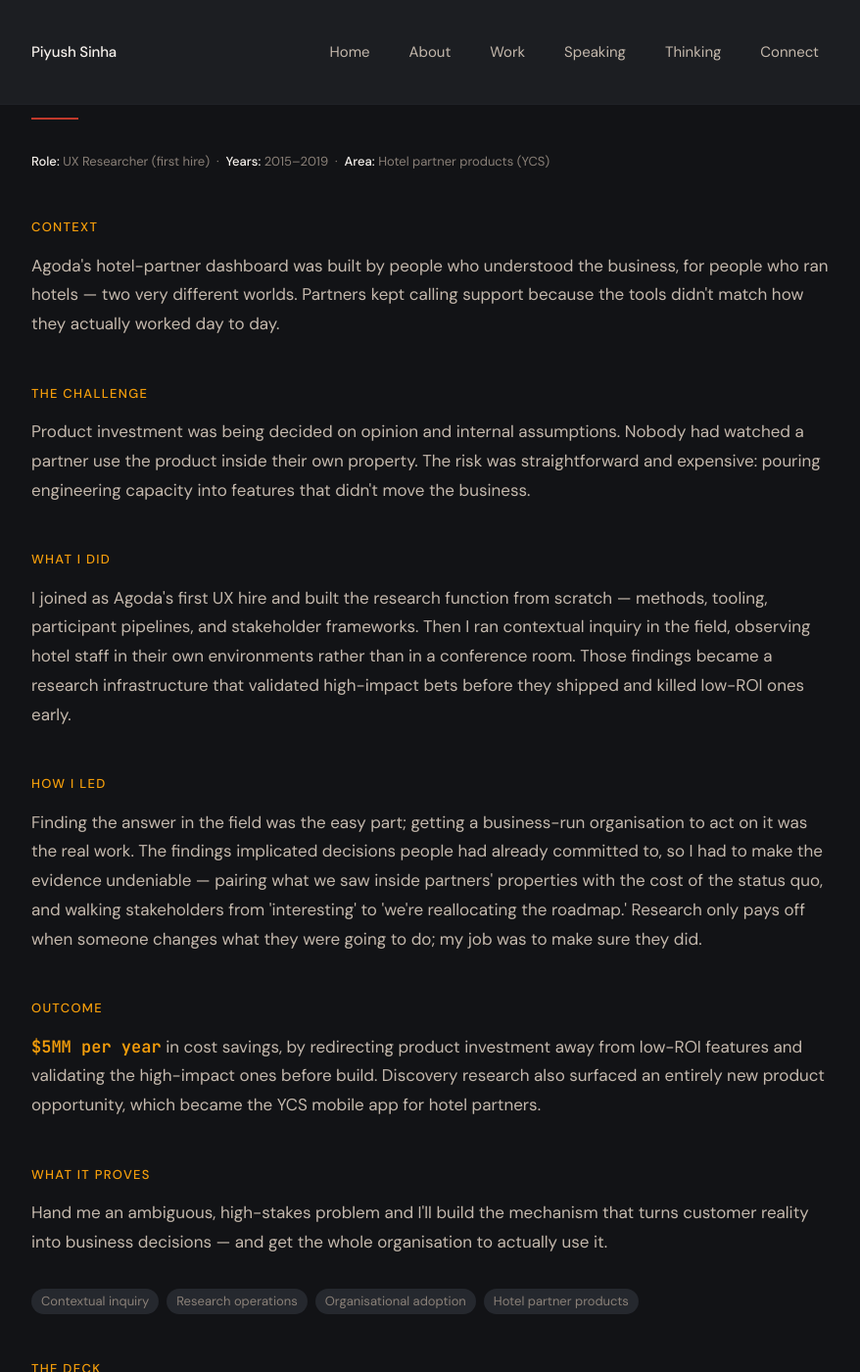
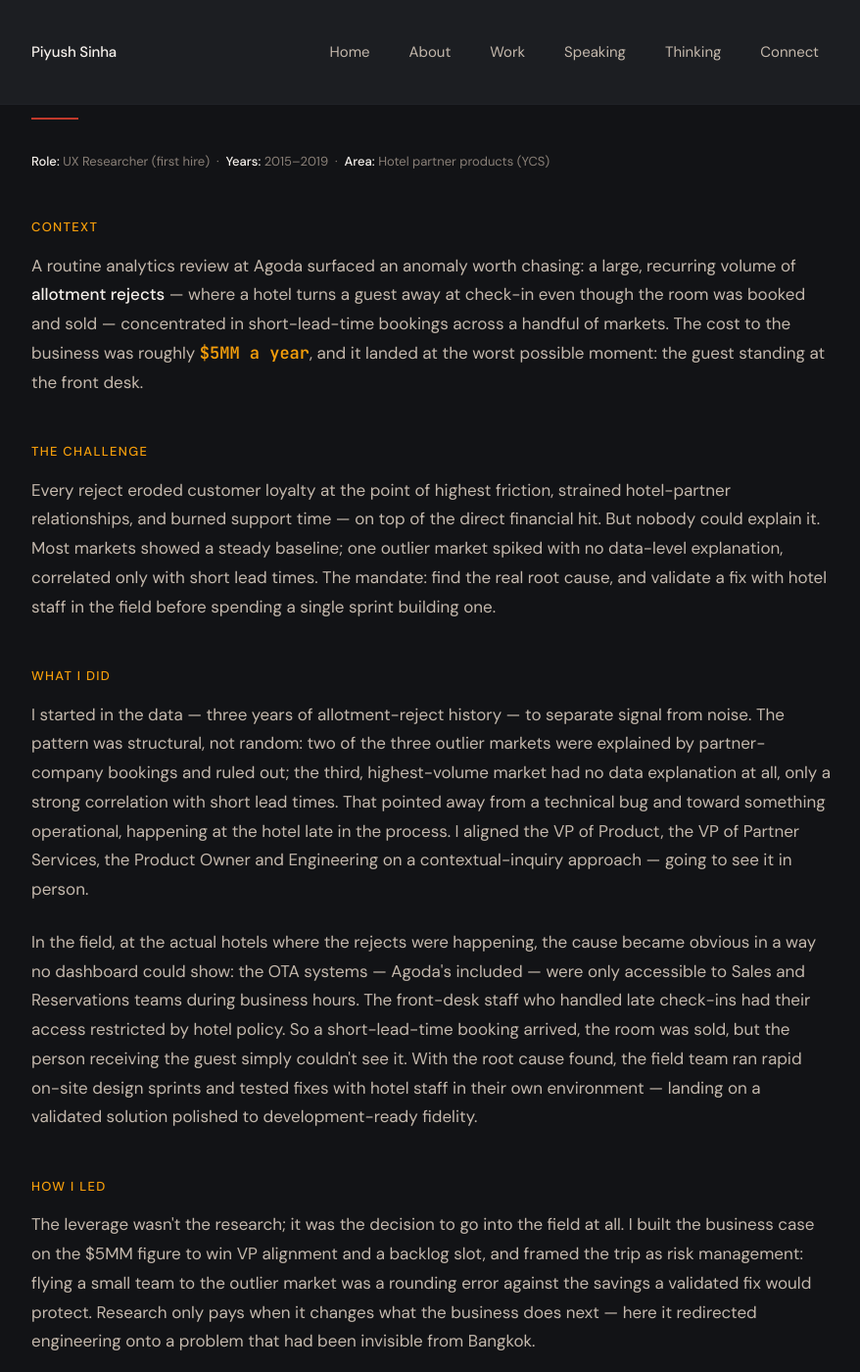
Before and after one commit to piyushsinha/piyushsinha.github.io, a Jekyll site: the page built from work/agoda-the-5mm-question.html, in a window 1280 px wide and 1400 px high, scrolled down 298 px. Shown: the whole window at 98% size, without its empty margins (198-1076 px from the left). Built offline with Jekyll 4.4.1, drawn with Linux system fonts in a browser that asks for light colours; some of the changed text lies outside the part shown.

Commit message:
Rewrite Agoda $5MM page to the real story

```diff
--- a/work/agoda-the-5mm-question.html
+++ b/work/agoda-the-5mm-question.html
@@ -2,7 +2,7 @@
 layout: default
 title: "The $5MM Question Nobody Was Asking — Agoda | Piyush Sinha"
 permalink: /work/agoda-the-5mm-question/
-description: "How building Agoda's UX research function from scratch surfaced $5MM a year in savings — by observing hotel partners in their own properties rather than guessing in a conference room."
+description: "How a routine analytics anomaly at Agoda — $5MM a year in allotment rejects — was root-caused in the field to hotel front-desk staff having no access to the booking system at late check-in, then fixed through on-site prototyping. Research as a direct instrument of commercial value."
 ---
 
 <section class="section case-study">
@@ -21,28 +21,29 @@
     </p>
 
     <h2 class="case-study__section-title">Context</h2>
-    <p>Agoda's hotel-partner dashboard was built by people who understood the business, for people who ran hotels — two very different worlds. Partners kept calling support because the tools didn't match how they actually worked day to day.</p>
+    <p>A routine analytics review at Agoda surfaced an anomaly worth chasing: a large, recurring volume of <strong>allotment rejects</strong> — where a hotel turns a guest away at check-in even though the room was booked and sold — concentrated in short-lead-time bookings across a handful of markets. The cost to the business was roughly <span class="case-study__stat">$5MM a year</span>, and it landed at the worst possible moment: the guest standing at the front desk.</p>
 
     <h2 class="case-study__section-title">The challenge</h2>
-    <p>Product investment was being decided on opinion and internal assumptions. Nobody had watched a partner use the product inside their own property. The risk was straightforward and expensive: pouring engineering capacity into features that didn't move the business.</p>
+    <p>Every reject eroded customer loyalty at the point of highest friction, strained hotel-partner relationships, and burned support time — on top of the direct financial hit. But nobody could explain it. Most markets showed a steady baseline; one outlier market spiked with no data-level explanation, correlated only with short lead times. The mandate: find the real root cause, and validate a fix with hotel staff in the field before spending a single sprint building one.</p>
 
     <h2 class="case-study__section-title">What I did</h2>
-    <p>I joined as Agoda's first UX hire and built the research function from scratch — methods, tooling, participant pipelines, and stakeholder frameworks. Then I ran contextual inquiry in the field, observing hotel staff in their own environments rather than in a conference room. Those findings became a research infrastructure that validated high-impact bets before they shipped and killed low-ROI ones early.</p>
+    <p>I started in the data — three years of allotment-reject history — to separate signal from noise. The pattern was structural, not random: two of the three outlier markets were explained by partner-company bookings and ruled out; the third, highest-volume market had no data explanation at all, only a strong correlation with short lead times. That pointed away from a technical bug and toward something operational, happening at the hotel late in the process. I aligned the VP of Product, the VP of Partner Services, the Product Owner and Engineering on a contextual-inquiry approach — going to see it in person.</p>
+    <p>In the field, at the actual hotels where the rejects were happening, the cause became obvious in a way no dashboard could show: the OTA systems — Agoda's included — were only accessible to Sales and Reservations teams during business hours. The front-desk staff who handled late check-ins had their access restricted by hotel policy. So a short-lead-time booking arrived, the room was sold, but the person receiving the guest simply couldn't see it. With the root cause found, the field team ran rapid on-site design sprints and tested fixes with hotel staff in their own environment — landing on a validated solution polished to development-ready fidelity.</p>
 
     <h2 class="case-study__section-title">How I led</h2>
-    <p>Finding the answer in the field was the easy part; getting a business-run organisation to act on it was the real work. The findings implicated decisions people had already committed to, so I had to make the evidence undeniable — pairing what we saw inside partners' properties with the cost of the status quo, and walking stakeholders from 'interesting' to 'we're reallocating the roadmap.' Research only pays off when someone changes what they were going to do; my job was to make sure they did.</p>
+    <p>The leverage wasn't the research; it was the decision to go into the field at all. I built the business case on the $5MM figure to win VP alignment and a backlog slot, and framed the trip as risk management: flying a small team to the outlier market was a rounding error against the savings a validated fix would protect. Research only pays when it changes what the business does next — here it redirected engineering onto a problem that had been invisible from Bangkok.</p>
 
     <h2 class="case-study__section-title">Outcome</h2>
-    <p><span class="case-study__stat">$5MM per year</span> in cost savings, by redirecting product investment away from low-ROI features and validating the high-impact ones before build. Discovery research also surfaced an entirely new product opportunity, which became the YCS mobile app for hotel partners.</p>
+    <p>Root cause found, solution validated with the people who'd actually use it, and prioritised into the engineering backlog with a documented business case — <span class="case-study__stat">$5MM</span> in annual cost protected. All of it traced to one choice: go and watch, rather than guess from the data.</p>
 
     <h2 class="case-study__section-title">What it proves</h2>
-    <p>Hand me an ambiguous, high-stakes problem and I'll build the mechanism that turns customer reality into business decisions — and get the whole organisation to actually use it.</p>
+    <p>This isn't a "we did research and found insights" story — it's research as a direct instrument of commercial value. The judgment that going to see it in context beats analysis from a distance is exactly what turned an unexplained data anomaly into a $5MM finding and a shipped fix.</p>
 
     <div class="case-study__tags">
       <ul class="pill-list">
         <li class="pill">Contextual inquiry</li>
-        <li class="pill">Research operations</li>
-        <li class="pill">Organisational adoption</li>
+        <li class="pill">Root-cause research</li>
+        <li class="pill">Field validation</li>
         <li class="pill">Hotel partner products</li>
       </ul>
     </div>
```
